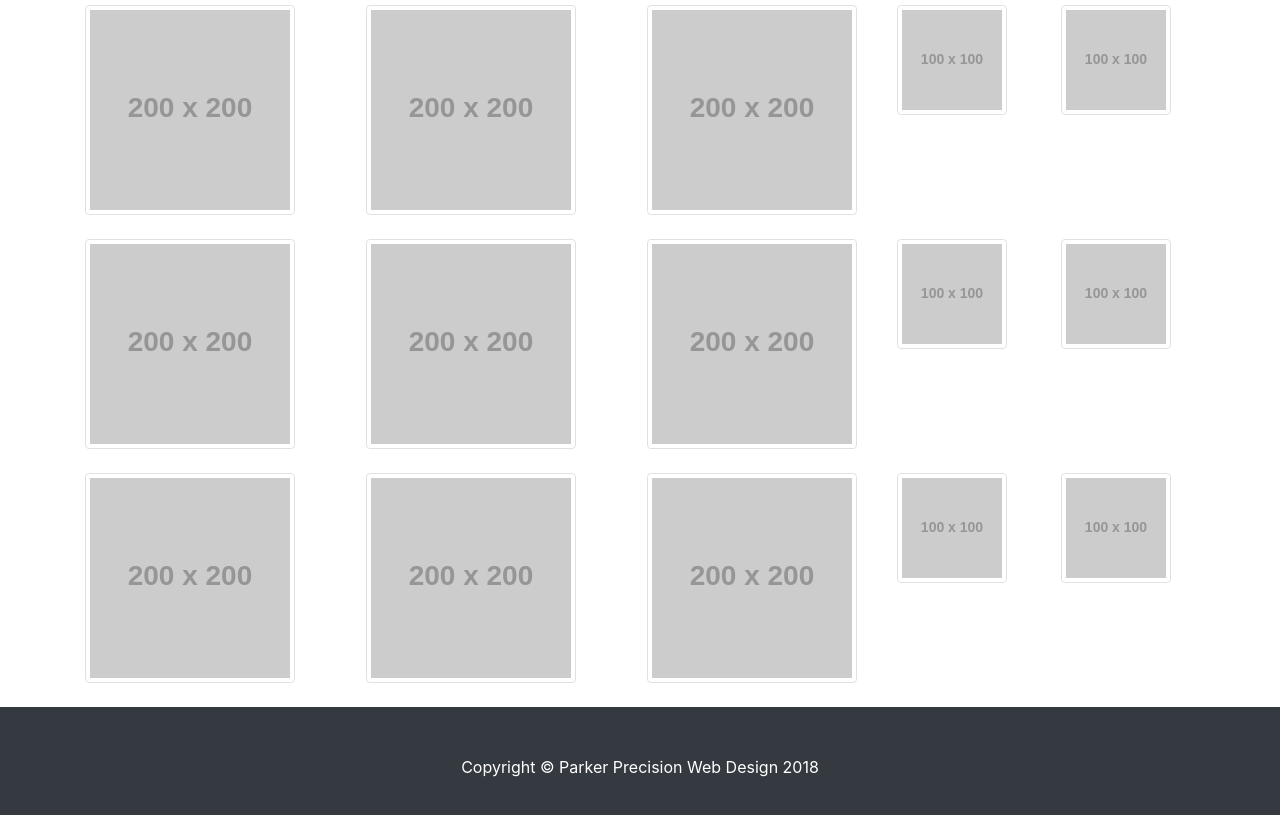
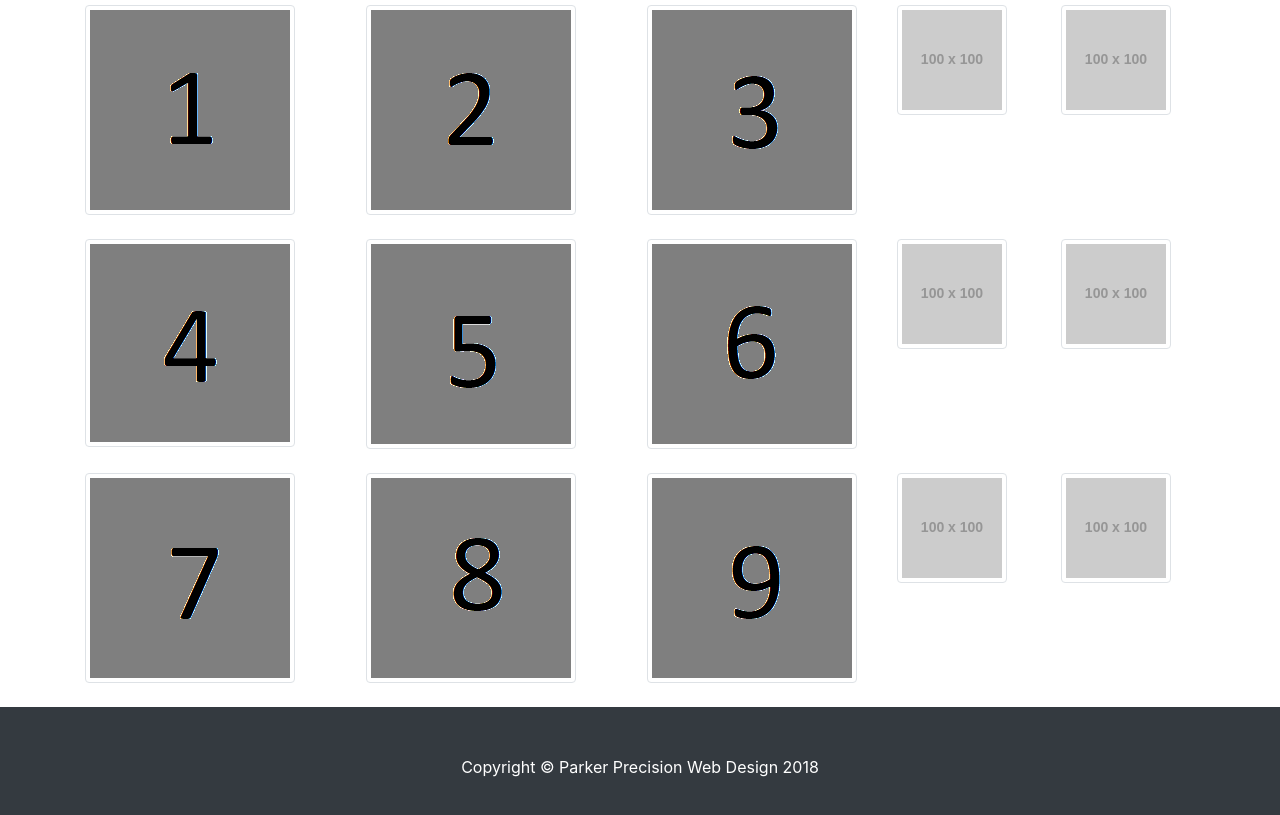
Before and after one commit to green6060/calculator_js, a website: page index.html in a window 1280 px wide. Shown: the part 193-1008 px from the top of the page. Drawn offline with Linux system fonts and the light colour scheme; placeholder pictures from the web are drawn by us.

Commit message:
Button Graphics + integrating buttons
Added 200x200 button images and integrated them into the web page

```diff
--- a/index.html
+++ b/index.html
@@ -30,48 +30,48 @@
       <div id = calcBody>
         <div id = numberBody class="row text-center text-lg-left">
           <div class="col-lg-4">
-            <a href="#" class="d-block mb-4 h-100">
-              <img class="img-fluid img-thumbnail" src="http://placehold.it/200x200" alt="">
+            <a id="" class="d-block mb-4 h-100">
+              <img class="img-fluid img-thumbnail" src="images/button_1_200x200.png" alt="">
+            </a>
+          </div>
+          <div class="col-lg-4">
+            <a id="" class="d-block mb-4 h-100">
+              <img class="img-fluid img-thumbnail" src="images/button_2_200x200.png" alt="">
             </a>
           </div>
           <div class="col-lg-4">
             <a href="#" class="d-block mb-4 h-100">
-              <img class="img-fluid img-thumbnail" src="http://placehold.it/200x200" alt="">
+              <img class="img-fluid img-thumbnail" src="images/button_3_200x200.png" alt="">
             </a>
           </div>
           <div class="col-lg-4">
             <a href="#" class="d-block mb-4 h-100">
-              <img class="img-fluid img-thumbnail" src="http://placehold.it/200x200" alt="">
+              <img class="img-fluid img-thumbnail" src="images/button_4_200x200.png" alt="">
             </a>
           </div>
           <div class="col-lg-4">
             <a href="#" class="d-block mb-4 h-100">
-              <img class="img-fluid img-thumbnail" src="http://placehold.it/200x200" alt="">
+              <img class="img-fluid img-thumbnail" src="images/button_5_200x200.png" alt="">
             </a>
           </div>
           <div class="col-lg-4">
             <a href="#" class="d-block mb-4 h-100">
-              <img class="img-fluid img-thumbnail" src="http://placehold.it/200x200" alt="">
+              <img class="img-fluid img-thumbnail" src="images/button_6_200x200.png" alt="">
             </a>
           </div>
           <div class="col-lg-4">
             <a href="#" class="d-block mb-4 h-100">
-              <img class="img-fluid img-thumbnail" src="http://placehold.it/200x200" alt="">
+              <img class="img-fluid img-thumbnail" src="images/button_7_200x200.png" alt="">
             </a>
           </div>
           <div class="col-lg-4">
             <a href="#" class="d-block mb-4 h-100">
-              <img class="img-fluid img-thumbnail" src="http://placehold.it/200x200" alt="">
+              <img class="img-fluid img-thumbnail" src="images/button_8_200x200.png" alt="">
             </a>
           </div>
           <div class="col-lg-4">
             <a href="#" class="d-block mb-4 h-100">
-              <img class="img-fluid img-thumbnail" src="http://placehold.it/200x200" alt="">
-            </a>
-          </div>
-          <div class="col-lg-4">
-            <a href="#" class="d-block mb-4 h-100">
-              <img class="img-fluid img-thumbnail" src="http://placehold.it/200x200" alt="">
+              <img class="img-fluid img-thumbnail" src="images/button_9_200x200.png" alt="">
             </a>
           </div>
         </div>
```
Also changed, not shown: images/button_2_200x200.png (added), images/button_3_200x200.png (added), images/button_4_200x200.png (added), images/button_5_200x200.png (added), images/button_6_200x200.png (added), images/button_7_200x200.png (added), images/button_8_200x200.png (added), images/button_9_200x200.png (added).
